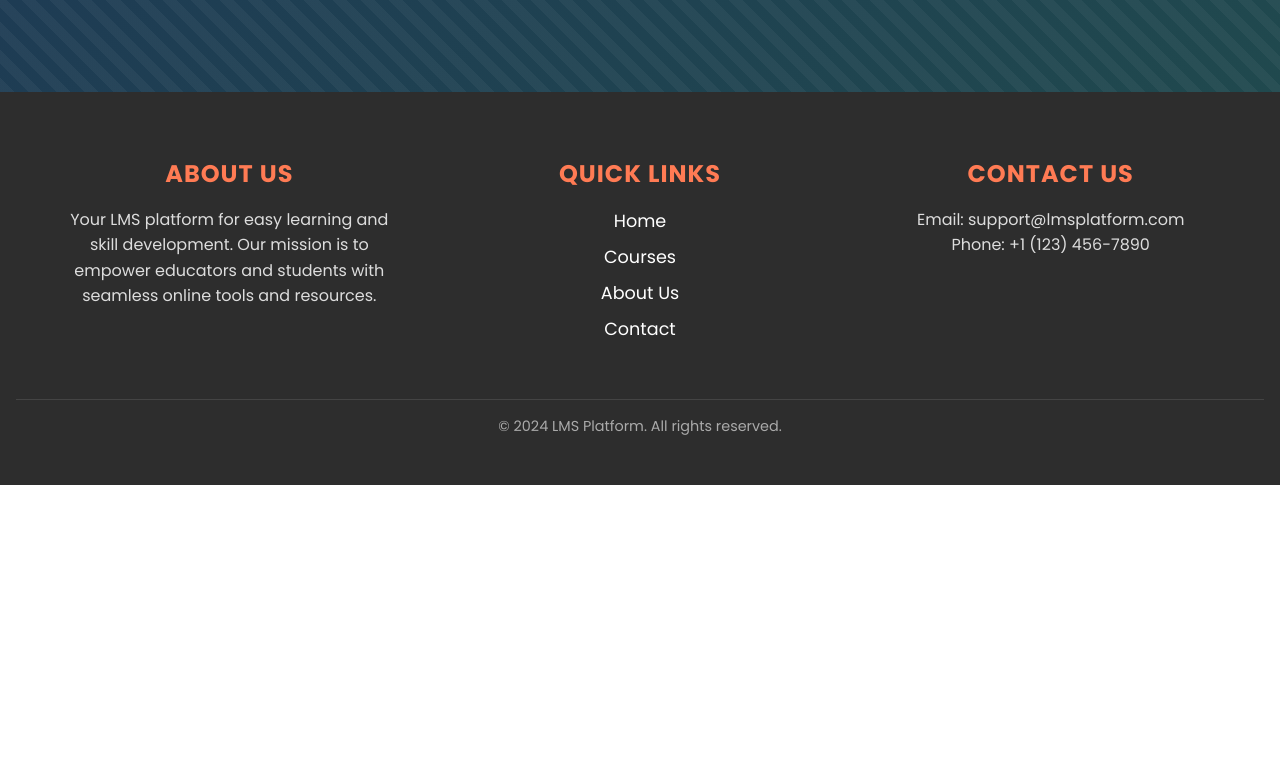
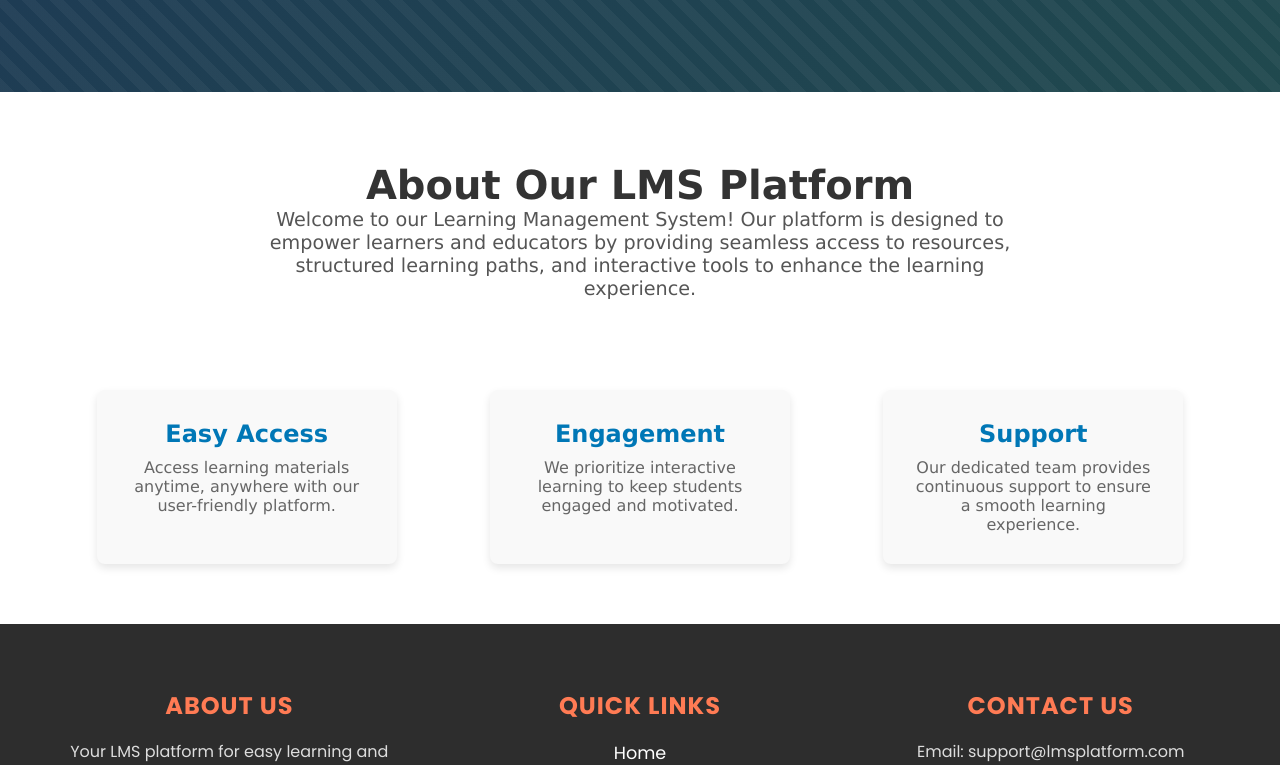
Before and after one commit to gurudesh0801/coachdost, a React (Vite) app: page / in a window 1280 px wide. Shown: the part 775-1540 px from the top of the page. Before the commit the page ends 1260 px from the top, so only its background shows below. Built offline with nearby package versions, Linux system fonts and the light colour scheme; a web font is replaced by a local one.

Commit message:
add page

```diff
--- a/src/App.jsx
+++ b/src/App.jsx
@@ -3,7 +3,6 @@ import { BrowserRouter as Router, Routes, Route } from "react-router-dom";
 import "./App.css";
 import Home from "./Components/Home/Home";
 import Navbar from "./Components/Navbar/Navbar";
-import About from "./Components/About/About";
 import Footer from "./Components/Footer/Footer";
 
 function App() {
@@ -12,7 +11,6 @@ function App() {
       <Navbar />
       <Routes>
         <Route path="/" element={<Home />} />
-        <Route path="/about" element={<About />} />
       </Routes>
       <Footer />
     </Router>
--- a/src/Components/About/About.css
+++ b/src/Components/About/About.css
@@ -1,8 +1,8 @@
 /* Import a clear font from Google Fonts */
-@import url("https://fonts.googleapis.com/css2?family=Roboto:wght@400;700&display=swap");
+@import url('https://fonts.googleapis.com/css2?family=Roboto:wght@400;700&display=swap');
 
 body {
-  font-family: "Roboto", sans-serif;
+  font-family: 'Roboto', sans-serif;
   margin: 0;
   padding: 0;
 }
--- a/src/Components/About/About.jsx
+++ /dev/null
@@ -1,44 +0,0 @@
-import React from "react";
-import "./About.css";
-
-const About = () => {
-  return (
-    <div className="about-container">
-      <section className="intro-section">
-        <h1>About Our LMS Platform</h1>
-        <p>
-          Welcome to our Learning Management System! Our platform is designed to
-          empower learners and educators by providing seamless access to
-          resources, structured learning paths, and interactive tools to enhance
-          the learning experience.
-        </p>
-      </section>
-
-      <section className="values-section">
-        <div className="value-box">
-          <h2>Easy Access</h2>
-          <p>
-            Access learning materials anytime, anywhere with our user-friendly
-            platform.
-          </p>
-        </div>
-        <div className="value-box">
-          <h2>Engagement</h2>
-          <p>
-            We prioritize interactive learning to keep students engaged and
-            motivated.
-          </p>
-        </div>
-        <div className="value-box">
-          <h2>Support</h2>
-          <p>
-            Our dedicated team provides continuous support to ensure a smooth
-            learning experience.
-          </p>
-        </div>
-      </section>
-    </div>
-  );
-};
-
-export default About;
--- a/src/Components/Home/Home.css
+++ b/src/Components/Home/Home.css
@@ -165,6 +165,115 @@
   opacity: 0.6;
   animation: floatBackgroundShape 15s linear infinite;
 } */
+
+.about-container {
+  max-width: 1200px;
+  margin: auto;
+  padding: 20px;
+  text-align: center;
+  opacity: 0;
+  animation: fadeIn 1s forwards;
+  font-family: "Lucida Sans", "Lucida Sans Regular", "Lucida Grande",
+    "Lucida Sans Unicode", Geneva, Verdana, sans-serif;
+}
+
+.intro-section {
+  padding: 50px 0;
+  opacity: 0;
+  transform: translateY(20px);
+  animation: slideUp 1s forwards ease-out 0.5s;
+}
+
+.intro-section h1 {
+  font-size: 2.5em;
+  color: #333;
+}
+
+.intro-section p {
+  font-size: 1.2em;
+  color: #555;
+  max-width: 800px;
+  margin: auto;
+}
+
+.values-section {
+  display: flex;
+  justify-content: space-around;
+  flex-wrap: wrap;
+  padding: 40px 0;
+  gap: 20px;
+}
+
+.value-box {
+  background-color: #f9f9f9;
+  padding: 30px;
+  width: 300px;
+  box-shadow: 0 4px 8px rgba(0, 0, 0, 0.1);
+  border-radius: 8px;
+  transform: translateY(20px);
+  opacity: 0;
+  transition: transform 0.3s;
+  animation: slideIn 1s forwards ease-out;
+}
+
+.value-box:nth-child(1) {
+  animation-delay: 1s;
+}
+.value-box:nth-child(2) {
+  animation-delay: 1.2s;
+}
+.value-box:nth-child(3) {
+  animation-delay: 1.4s;
+}
+
+.value-box:hover {
+  transform: scale(1.05);
+}
+
+.value-box h2 {
+  color: #0077b6;
+  font-size: 1.5em;
+  margin-bottom: 10px;
+}
+
+.value-box p {
+  color: #666;
+  font-size: 1em;
+}
+
+/* Blog sections */
+
+/* Keyframes for animations */
+@keyframes fadeIn {
+  from {
+    opacity: 0;
+  }
+  to {
+    opacity: 1;
+  }
+}
+
+@keyframes slideUp {
+  from {
+    opacity: 0;
+    transform: translateY(20px);
+  }
+  to {
+    opacity: 1;
+    transform: translateY(0);
+  }
+}
+
+@keyframes slideIn {
+  from {
+    opacity: 0;
+    transform: translateY(20px);
+  }
+  to {
+    opacity: 1;
+    transform: translateY(0);
+  }
+}
 
 /* Word animation */
 @keyframes typing {
--- a/src/Components/Home/Home.jsx
+++ b/src/Components/Home/Home.jsx
@@ -2,6 +2,7 @@ import React, { useEffect, useState } from "react";
 import "./Home.css";
 import LearningImage from "../../assets/images/image9.png"; // Adjust path as necessary
 import { FaPlay, FaUser } from "react-icons/fa";
+import img1 from "../../assets/images/image1.png";
 
 const Home = () => {
   const [displayText, setDisplayText] = useState("");
@@ -46,6 +47,7 @@ const Home = () => {
   }, [displayText, isDeleting, currentWordIndex]);
 
   return (
+    <>
       <div className="hero-section">
         <div className="hero-overlay"></div>
         <div className="hero-content">
@@ -73,6 +75,45 @@ const Home = () => {
           <img src={LearningImage} alt="Learning" />
         </div>
       </div>
+
+      {/* About Section */}
+      <div className="about-container" id="#about">
+        <section className="intro-section">
+          <h1>About Our LMS Platform</h1>
+          <p>
+            Welcome to our Learning Management System! Our platform is designed
+            to empower learners and educators by providing seamless access to
+            resources, structured learning paths, and interactive tools to
+            enhance the learning experience.
+          </p>
+        </section>
+
+        <section className="values-section">
+          <div className="value-box">
+            <h2>Easy Access</h2>
+            <p>
+              Access learning materials anytime, anywhere with our user-friendly
+              platform.
+            </p>
+          </div>
+          <div className="value-box">
+            <h2>Engagement</h2>
+            <p>
+              We prioritize interactive learning to keep students engaged and
+              motivated.
+            </p>
+          </div>
+          <div className="value-box">
+            <h2>Support</h2>
+            <p>
+              Our dedicated team provides continuous support to ensure a smooth
+              learning experience.
+            </p>
+          </div>
+        </section>
+      </div>
+      {/* Blog Section */}
+    </>
   );
 };
 
--- a/src/Components/Navbar/Navbar.jsx
+++ b/src/Components/Navbar/Navbar.jsx
@@ -36,13 +36,13 @@ const Navbar = () => {
             <Link to="/">Solution</Link>
           </li>
           <li>
-            <Link to="/about">About</Link>
+            <Link to="#about">About</Link>
           </li>
           <li>
-            <Link to="/blogs">Blog</Link>
+            <Link to="#blogs">Blog</Link>
           </li>
           <li>
-            <Link to="/appointment">Appointment</Link>
+            <Link to="#appointment">Appointment</Link>
           </li>
         </ul>
       </div>
```
Lines whose indentation alone changed are shown as unchanged.
